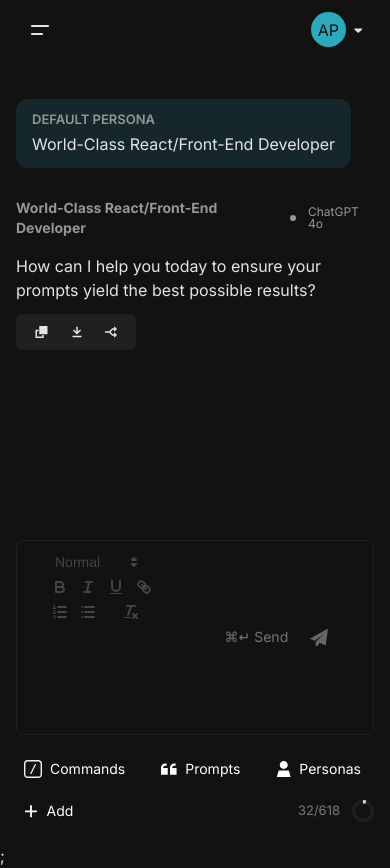
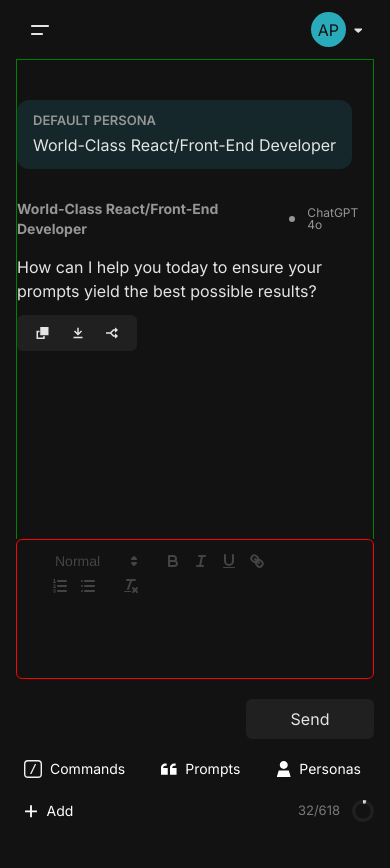
Before and after one commit to victory-a/unic_assessment, a Next.js app: page / in a window 390 px wide. After the commit the page ends 844 px from the top, so only its background shows below. Built offline with nearby package versions, Linux system fonts and the light colour scheme; a small style sheet from the web is missing.

Commit message:
ui updates

```diff
--- a/src/components/ActionBar.tsx
+++ b/src/components/ActionBar.tsx
@@ -12,7 +12,7 @@ const ActionBar = ({ edit, onEdit = () => {} }: IActionBar) => {
   return (
     <div className='mt-3 flex h-9 w-[7.5rem] items-center justify-evenly gap-1 rounded-md bg-foreground'>
       {edit ? (
-        <button onClick={onEdit} className='text-xs hover:text-red-400'>
+        <button onClick={onEdit} className='text-sm text-red-400'>
           Edit
         </button>
       ) : null}
--- a/src/components/Button.tsx
+++ b/src/components/Button.tsx
@@ -23,7 +23,7 @@ export function SendButton({ value, isLoading, handleClick }: IConfirmButton) {
 export function StopButton({ value, handleClick }: IConfirmButton) {
   return (
     <button
-      className='flex cursor-pointer items-center justify-center gap-2 rounded-md border border-white px-2 py-[4px] text-white hover:border-red-400 disabled:cursor-not-allowed'
+      className='flex cursor-pointer items-center justify-center gap-2 rounded-md border border-white px-2 py-[4px] text-white disabled:cursor-not-allowed'
       disabled={!value}
       onClick={handleClick}
     >
--- a/src/components/ChatInput.tsx
+++ b/src/components/ChatInput.tsx
@@ -1,15 +1,15 @@
 import React from 'react';
 
 import { useActionModalsContext } from '@/context/ActionModalsContext';
+import { SendButton, StopButton } from './Button';
 import ActionButton from './ActionButton';
-import { SendButton, StopButton } from './Button';
+import Editor from './Editor';
 
 import UserIcon from '@/assets/svg-icons/UserIcon';
 import PlusIcon from '@/assets/svg-icons/PlusIcon';
 import QuoteIcon from '@/assets/svg-icons/QuoteIcon';
 import CommandIcon from '@/assets/svg-icons/CommandIcon';
 import { HalfCircularProgress } from '@/assets/svg-icons/ProgressIcon';
-import Editor from './Editor';
 
 interface IChatInput {
   openCommandsModal: () => void;
@@ -21,40 +21,16 @@ interface IChatInput {
 const ChatInput = ({ openCommandsModal, handleSend, handleStop, isLoading }: IChatInput) => {
   const { value, setValue } = useActionModalsContext();
 
-  const textareaRef = React.useRef<HTMLTextAreaElement>(null);
-
-  const adjustHeight = () => {
-    if (textareaRef.current) {
-      textareaRef.current.style.height = 'auto';
-      textareaRef.current.style.height = `${textareaRef.current.scrollHeight}px`;
-    }
-  };
-
-  const resetHeight = () => {
-    if (textareaRef.current) {
-      textareaRef.current.style.height = ''; // Reset the inline height property
-    }
-  };
-
   function triggerSend() {
-    resetHeight();
     handleSend();
   }
 
-  React.useEffect(() => {
-    adjustHeight();
-
-    if (textareaRef.current) {
-      textareaRef.current.focus();
-    }
-  }, []);
-
   return (
     <div>
-      <div className='input mb-4 flex w-full items-center rounded-md border border-foreground bg-background px-5'>
+      <div className='red-border input mb-4 flex w-full items-center rounded-md border border-foreground bg-background px-5'>
         <Editor content={value} setContent={setValue} isLoading={isLoading} />
 
-        <div className='mx-2 flex items-center text-nowrap rounded-sm p-2 text-grey-700 disabled:opacity-40'>
+        <div className='mx-2 hidden items-center text-nowrap rounded-sm p-2 text-grey-700 disabled:opacity-40 sm:flex'>
           <span className='mr-3 text-sm'>⌘↵ Send</span>
           {isLoading ? (
             <StopButton handleClick={handleStop} value={value} isLoading={isLoading} />
@@ -62,6 +38,25 @@ const ChatInput = ({ openCommandsModal, handleSend, handleStop, isLoading }: ICh
             <SendButton handleClick={triggerSend} value={value} isLoading={isLoading} />
           )}
         </div>
+      </div>
+      <div className='flex justify-end sm:hidden'>
+        {isLoading ? (
+          <button
+            onClick={handleStop}
+            disabled={!value}
+            className='mb-3 mt-1 w-32 rounded-md bg-foreground p-2 hover:opacity-70 disabled:cursor-not-allowed'
+          >
+            Stop
+          </button>
+        ) : (
+          <button
+            onClick={triggerSend}
+            disabled={!value || isLoading}
+            className='mb-3 mt-1 w-32 rounded-md bg-foreground p-2 hover:opacity-70 disabled:cursor-not-allowed'
+          >
+            Send
+          </button>
+        )}
       </div>
       <div className='mb-4 flex flex-wrap gap-x-5 gap-y-1.5'>
         <ActionButton label='Commands' icon={<CommandIcon />} handleClick={openCommandsModal} />
--- a/src/pages/_app.tsx
+++ b/src/pages/_app.tsx
@@ -6,7 +6,7 @@ import type { AppProps } from 'next/app';
 export default function App({ Component, pageProps }: AppProps) {
   return (
     <ActionModalsContext>
-      <Component {...pageProps} />;
+      <Component {...pageProps} />
     </ActionModalsContext>
   );
 }
--- a/src/pages/index.tsx
+++ b/src/pages/index.tsx
@@ -60,7 +60,7 @@ export default function Home() {
       ) : null}
 
       <AppLayout>
-        <div className='pb-60 pt-10 sm:pb-44 md:pt-48'>
+        <div className='pb-60 pt-10 sm:pb-44 md:pt-48 green-border'>
           <PersonaDisplay />
           <MessagesView messages={messages} handleEdit={handleEdit} />
         </div>
--- a/src/styles/globals.css
+++ b/src/styles/globals.css
@@ -75,5 +75,14 @@ body {
 }
 
 .ql-editor {
-  min-height: 100px;
+  min-height: 70px;
+  max-height: 70px;
+  overflow-y: scroll;
 }
+
+@media screen and (min-width: 640px) {
+  .ql-editor {
+    min-height: 130px;
+    max-height: 130px;
+  }
+}
```
